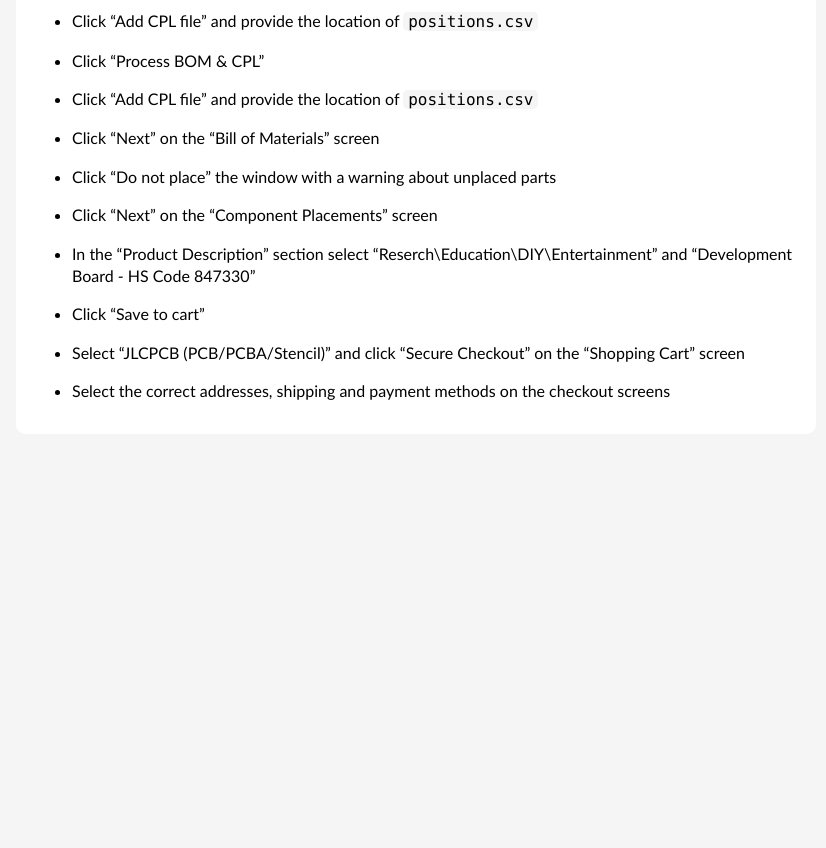
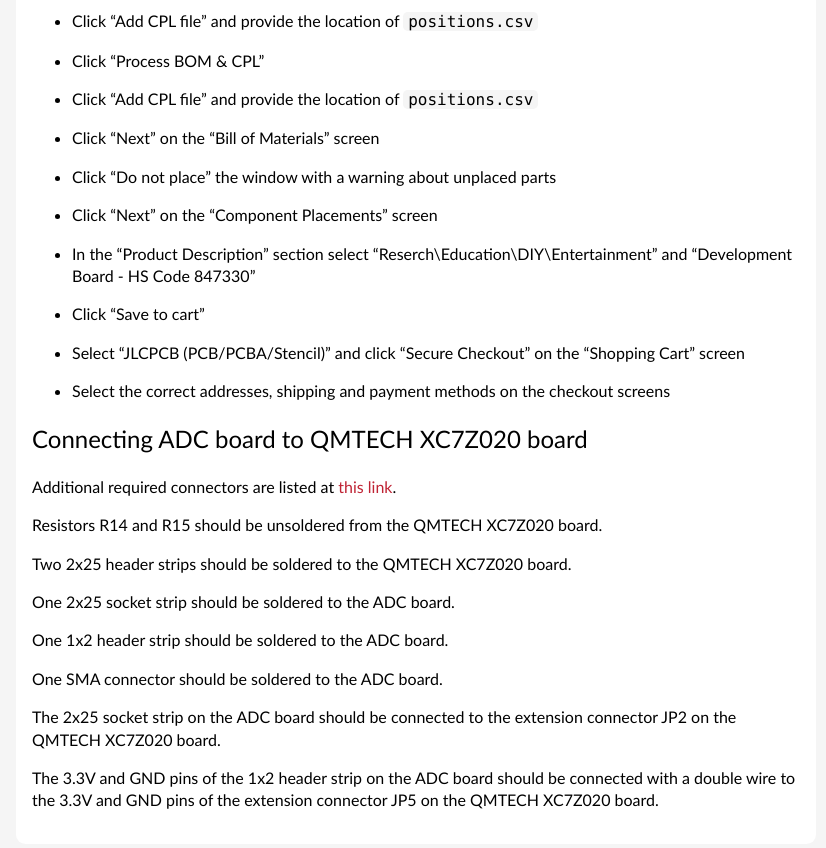
Before and after one commit to pavel-demin/qmtech-xc7z020-notes, a Jekyll site: the page built from adc-board.md, in a window 1280 px wide and 900 px high, scrolled down 3937 px. Shown: the top 848 px of the window, without its empty margins (224-1050 px from the left). Built offline with Jekyll 4.4.1, drawn with Linux system fonts in a browser that asks for light colours; before the commit the page ends 4427 px from its top, so only the background shows below that.

Commit message:
add assembly instructions

```diff
--- a/adc-board.md
+++ b/adc-board.md
@@ -85,3 +85,22 @@
 - Select "JLCPCB (PCB/PCBA/Stencil)" and click "Secure Checkout" on the "Shopping Cart" screen
 
 - Select the correct addresses, shipping and payment methods on the checkout screens
+
+Connecting ADC board to QMTECH XC7Z020 board
+-----
+
+Additional required connectors are listed at [this link]({{ "/components/" | prepend: site.baseurl }}).
+
+Resistors R14 and R15 should be unsoldered from the QMTECH XC7Z020 board.
+
+Two 2x25 header strips should be soldered to the QMTECH XC7Z020 board.
+
+One 2x25 socket strip should be soldered to the ADC board.
+
+One 1x2 header strip should be soldered to the ADC board.
+
+One SMA connector should be soldered to the ADC board.
+
+The 2x25 socket strip on the ADC board should be connected to the extension connector JP2 on the QMTECH XC7Z020 board.
+
+The 3.3V and GND pins of the 1x2 header strip on the ADC board should be connected with a double wire to the 3.3V and GND pins of the extension connector JP5 on the QMTECH XC7Z020 board.
```
Also changed, not shown: components.md (+1 -1 lines).
